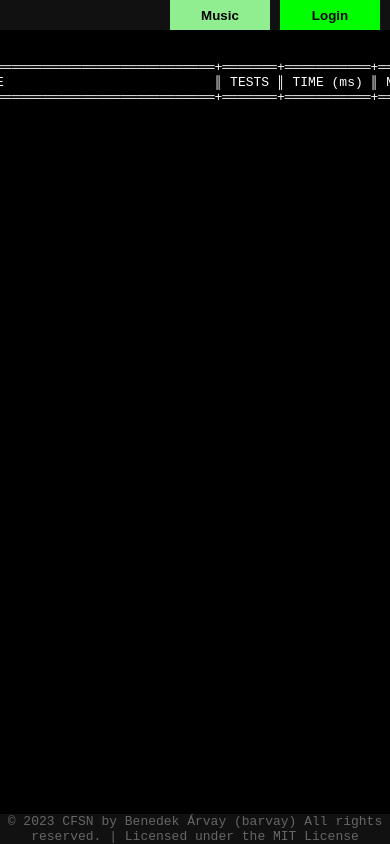
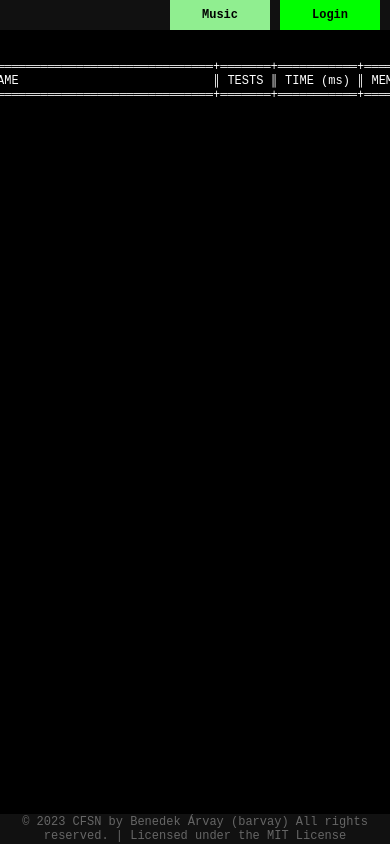
Before and after one commit to barvay/CFSN, a plain HTML site: page index.html in a window 390 px wide. Drawn offline with Linux system fonts and the light colour scheme.

Commit message:
smaller font on smaller screens

```diff
--- a/styles.css
+++ b/styles.css
@@ -2,6 +2,7 @@
     margin: 0;
     padding: 0;
     box-sizing: border-box;
+    font-family: monospace;
 }
 
 button {
@@ -43,9 +44,7 @@ main {
     align-items: center;
     height: calc(100vh - 60px);
     padding-top: 30px;
-    font-family: monospace;
     background-color: black;
-
     overflow-y: scroll;
 }
 
@@ -59,7 +58,12 @@ footer {
     align-items: center;
     height: 30px;
     text-align: center;
-    font-family: monospace;
     color: #666;
     background-color: #111;
 }
+
+@media screen and (max-width: 768px) {
+    * {
+        font-size: small
+    }
+}
```
